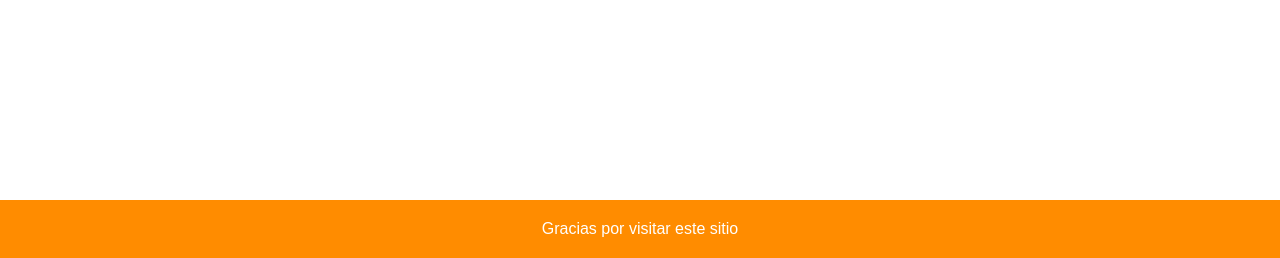
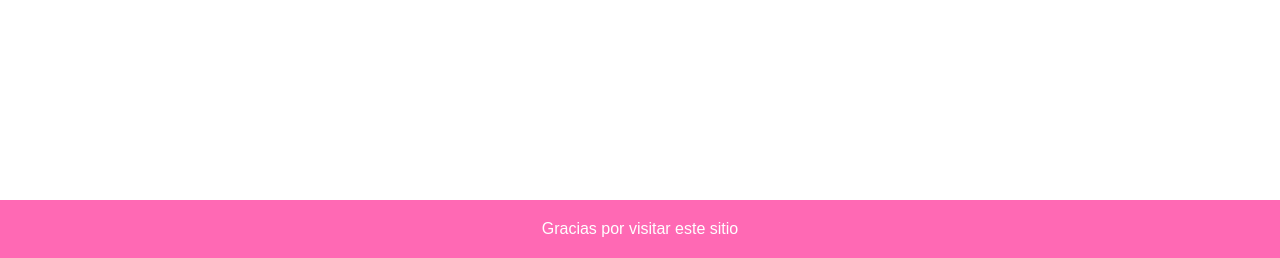
Before and after one commit to Aleishis/Elote, a Flask app: page /palindrome in a window 1280 px wide. Shown: the part 542-800 px from the top of the page. Run offline with Flask 3, Linux system fonts and the light colour scheme.

Commit message:
Se pulen diferentes funciones

```diff
--- a/app.py
+++ b/app.py
@@ -5,6 +5,7 @@ from entities.palindrome import Palindrome
 app = Flask(__name__)
 
 #Esta sera la ruta index (de la pagina principal)
+
 
 @app.route('/palindrome', methods=['GET', 'POST'])
 def palindrome():
--- a/entities/palindrome.py
+++ b/entities/palindrome.py
@@ -8,7 +8,8 @@ class Palindrome:
 
         p = self.phrase
 
-        frase = p.replace(' ', '')
+        frase = p.replace(' ', '').lower()
+
 
         for i in range(len(frase)):
 
--- a/static/styles/styles.css
+++ b/static/styles/styles.css
@@ -58,7 +58,7 @@ main p{
 
 footer{
 
-    background-color: darkorange;
+    background-color: hotpink;
     text-align: center;
     color: white;
     padding: 20px;
```
Also changed, not shown: 1 other file.
